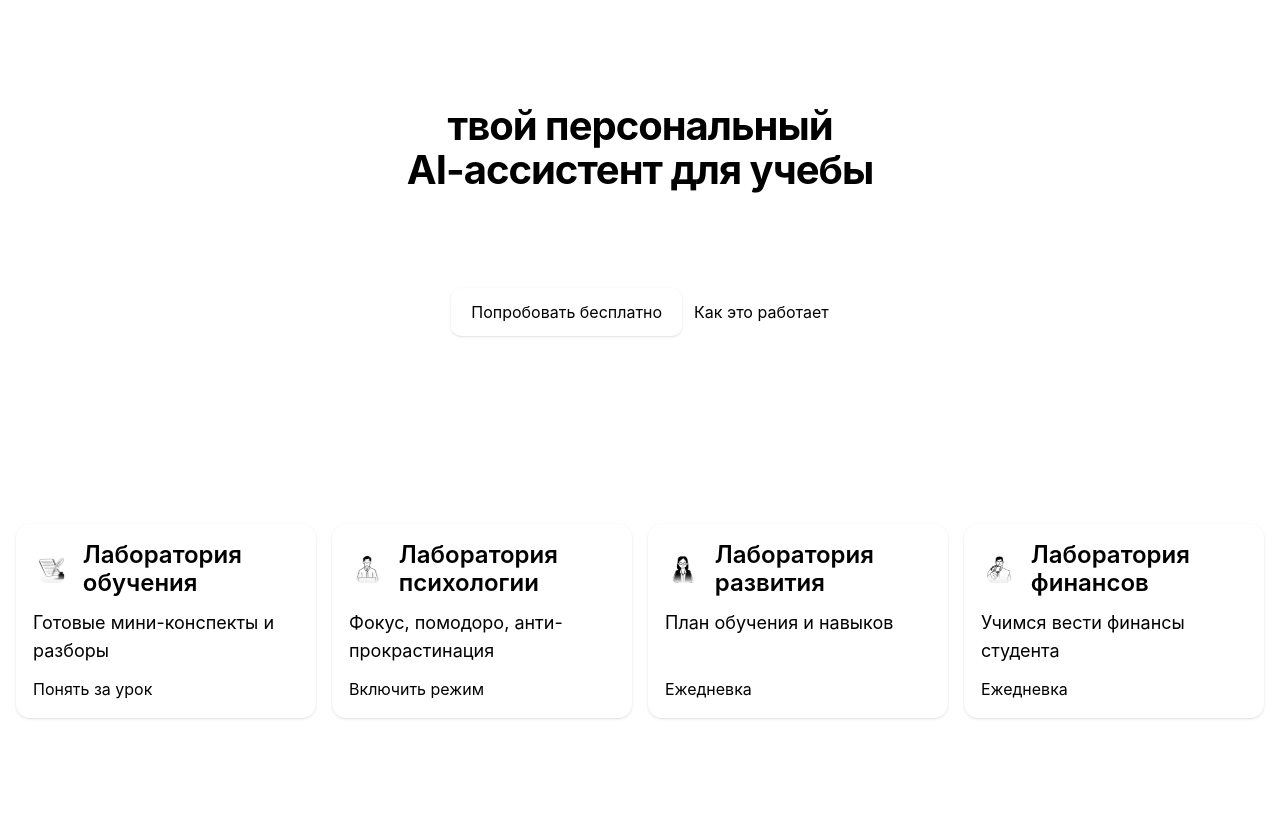
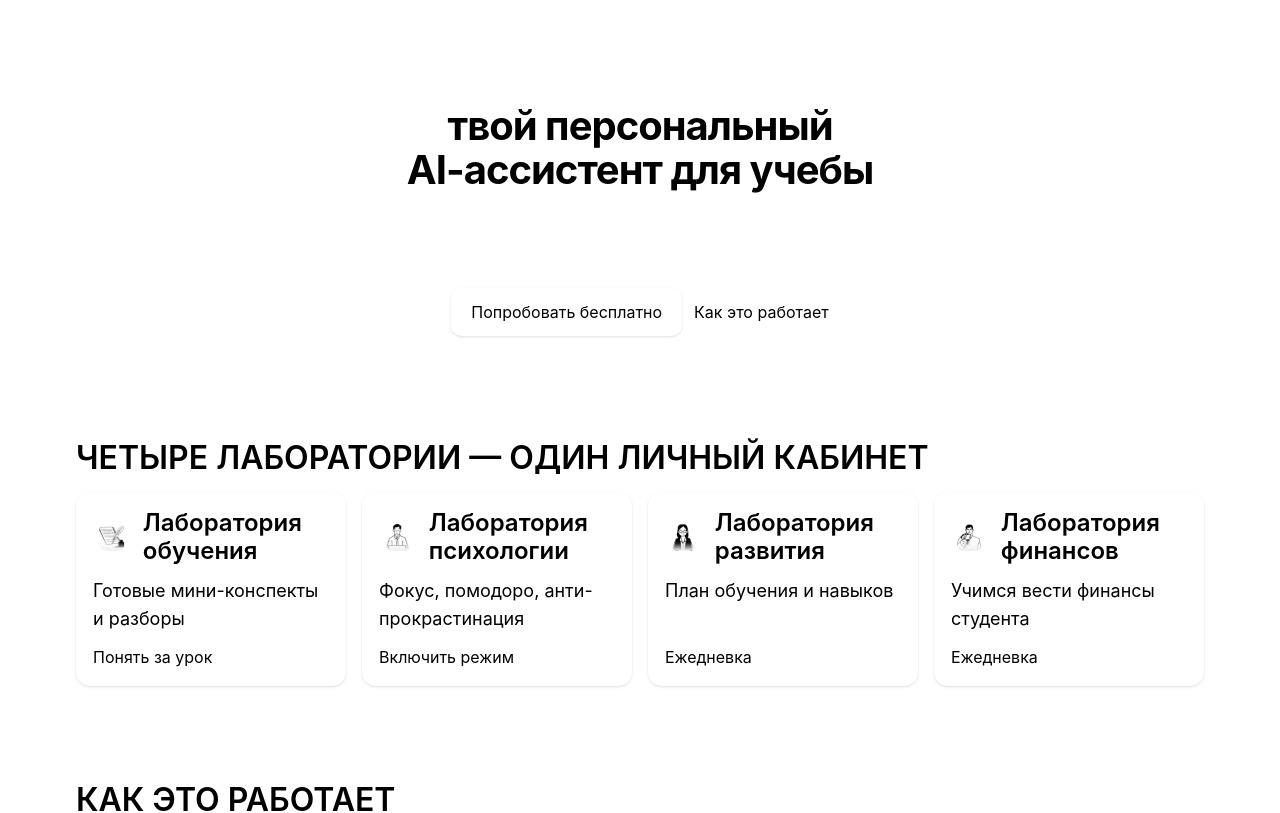
Before and after one commit to SViaTLanA7/atlabs-front, a Next.js app: page / in a window 1280 px wide. Shown: the top 813 px of the page. Built offline with nearby package versions, Linux system fonts and the light colour scheme.

Commit message:
fix(ui): Section supports pad={sm|md|lg} and proper props

```diff
--- a/src/components/ui/Section.tsx
+++ b/src/components/ui/Section.tsx
@@ -1,31 +1,44 @@
 // src/components/ui/Section.tsx
-import { PropsWithChildren } from "react";
+import clsx from "clsx";
+import type { ReactNode } from "react";
 
-type SectionProps = PropsWithChildren<{
+type PadSize = "sm" | "md" | "lg";
+
+export type SectionProps = {
     id?: string;
     title?: string;
     subtitle?: string;
+    /** Управляет вертикальными отступами секции */
+    pad?: PadSize;
     className?: string;
-}>;
+    children?: ReactNode;
+};
 
-export default function Section({ id, title, subtitle, className, children }: SectionProps) {
+const padToClasses: Record<PadSize, string> = {
+    sm: "py-6 md:py-8",
+    md: "py-8 md:py-12",
+    lg: "py-12 md:py-16",
+};
+
+export default function Section({
+                                    id,
+                                    title,
+                                    subtitle,
+                                    pad = "md",
+                                    className,
+                                    children,
+                                }: SectionProps) {
     return (
-        <section id={id} className={`py-12 md:py-16 ${className ?? ""}`}>
-            <div className="container mx-auto px-4">
+        <section id={id} className={clsx("container-1160 px-4", padToClasses[pad], className)}>
             {(title || subtitle) && (
-                    <header className="mb-6 md:mb-8">
-                        {title && (
-                            <h2 className="text-2xl md:text-3xl font-semibold tracking-[-0.01em] text-white">
-                                {title}
-                            </h2>
-                        )}
+                <header className="mb-4">
+                    {title && <h2 className="h2">{title}</h2>}
                     {subtitle && (
-                            <p className="mt-2 text-white/80 text-sm md:text-base">{subtitle}</p>
+                        <p className="mt-1 text-[15px] text-[var(--muted)]">{subtitle}</p>
                     )}
                 </header>
             )}
             {children}
-            </div>
         </section>
     );
 }
```
Lines whose indentation alone changed are shown as unchanged.
